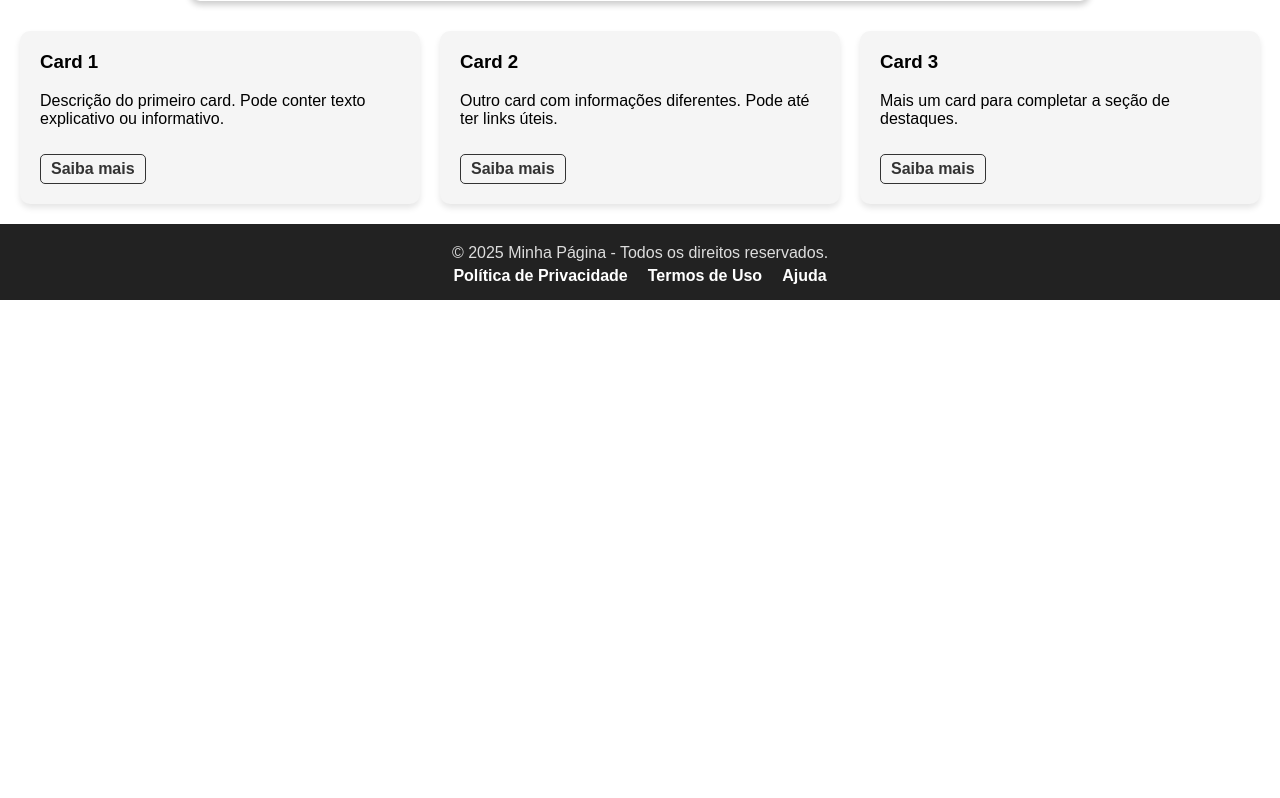
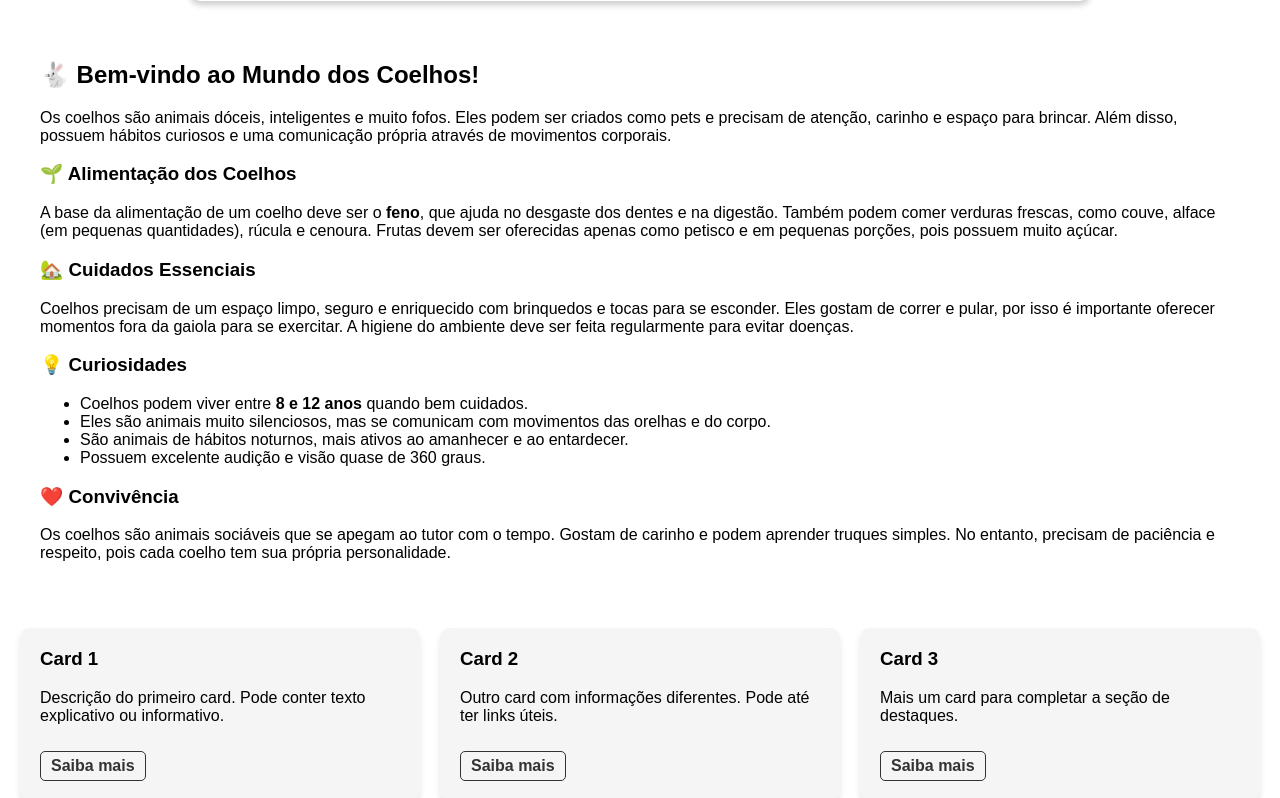
Before and after one commit to Bemtutuvi/atividade-branchs, a plain HTML site: page index.html in a window 1280 px wide. Shown: the part 862-1660 px from the top of the page. Before the commit the page ends 1162 px from the top, so only its background shows below. Drawn offline with Linux system fonts and the light colour scheme.

Commit message:
html conteudo

```diff
--- a/index.html
+++ b/index.html
@@ -33,6 +33,52 @@
       <button class="prev">&#10094;</button>
       <button class="next">&#10095;</button>
     </section>
+    <main>
+  <h2>🐇 Bem-vindo ao Mundo dos Coelhos!</h2>
+  <p>
+    Os coelhos são animais dóceis, inteligentes e muito fofos.
+    Eles podem ser criados como pets e precisam de atenção, carinho e espaço para brincar.
+    Além disso, possuem hábitos curiosos e uma comunicação própria através de movimentos corporais.
+  </p>
+
+  <section>
+    <h3>🌱 Alimentação dos Coelhos</h3>
+    <p>
+      A base da alimentação de um coelho deve ser o <strong>feno</strong>, que ajuda no desgaste dos dentes e na digestão.
+      Também podem comer verduras frescas, como couve, alface (em pequenas quantidades), rúcula e cenoura.
+      Frutas devem ser oferecidas apenas como petisco e em pequenas porções, pois possuem muito açúcar.
+    </p>
+  </section>
+
+  <section>
+    <h3>🏡 Cuidados Essenciais</h3>
+    <p>
+      Coelhos precisam de um espaço limpo, seguro e enriquecido com brinquedos e tocas para se esconder.
+      Eles gostam de correr e pular, por isso é importante oferecer momentos fora da gaiola para se exercitar.
+      A higiene do ambiente deve ser feita regularmente para evitar doenças.
+    </p>
+  </section>
+
+  <section>
+    <h3>💡 Curiosidades</h3>
+    <ul>
+      <li>Coelhos podem viver entre <strong>8 e 12 anos</strong> quando bem cuidados.</li>
+      <li>Eles são animais muito silenciosos, mas se comunicam com movimentos das orelhas e do corpo.</li>
+      <li>São animais de hábitos noturnos, mais ativos ao amanhecer e ao entardecer.</li>
+      <li>Possuem excelente audição e visão quase de 360 graus.</li>
+    </ul>
+  </section>
+
+  <section>
+    <h3>❤️ Convivência</h3>
+    <p>
+      Os coelhos são animais sociáveis que se apegam ao tutor com o tempo.
+      Gostam de carinho e podem aprender truques simples.
+      No entanto, precisam de paciência e respeito, pois cada coelho tem sua própria personalidade.
+    </p>
+  </section>
+</main>
+
 
     <!-- 🔹 Cards -->
     <section class="cards">
```
